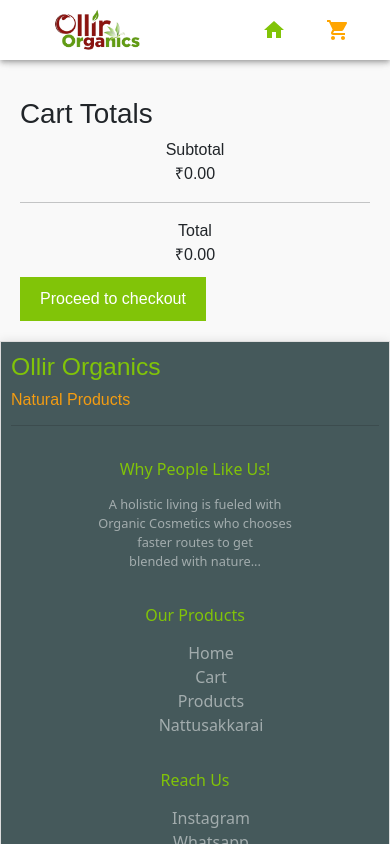
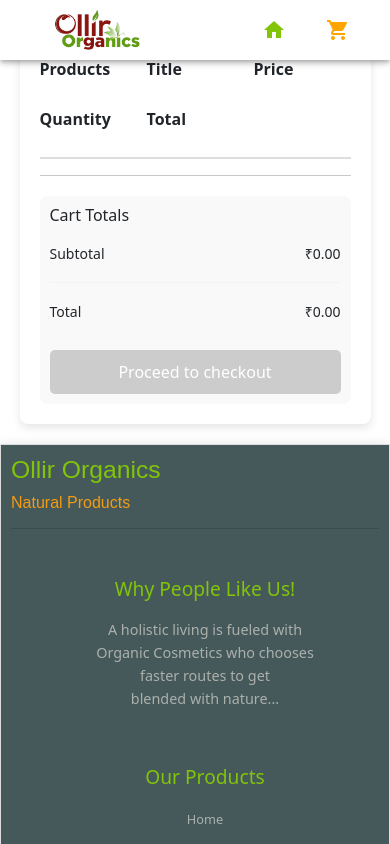
Before and after one commit to VASANTH-KUMAR-V/E-commerce-webpage, a React (Create React App) app: page /cart in a window 390 px wide. Shown: the top 844 px of the page. Built offline with nearby package versions, Linux system fonts and the light colour scheme.

Commit message:
'release'

```diff
--- a/src/components/cart/Cart-Items.css
+++ b/src/components/cart/Cart-Items.css
@@ -1,253 +1,205 @@
-/* General Styling */
+/* Container styling */
 .cartitems {
+  width: 90%;
+  margin: 20px auto;
   padding: 20px;
-  font-family: Arial, sans-serif;
-  background-color: #f9f9f9;
-  margin-top: 5%;
+  box-shadow: 0 4px 8px rgba(0, 0, 0, 0.1);
+  background-color: #fff;
+  border-radius: 8px;
+  margin-top: 7%;
 }
 
-/* Main Layout for Desktop */
 .cartitems-format-main {
   display: grid;
-  grid-template-columns: 1fr 2fr 1fr 2fr 1fr;
+  grid-template-columns: 1fr 2fr 1fr 1fr 1fr;
   font-weight: bold;
-}
-
-.cartitems-format-main p {
-  margin: 0;
+  padding: 10px 0;
+  border-bottom: 2px solid #ddd;
 }
 
 .cartitems-format {
   display: grid;
-  grid-template-columns: 1fr 2fr 1fr 2fr 1fr;
+  grid-template-columns: 1fr 2fr 1fr 1fr 1fr;
   align-items: center;
-  padding: 10px;
-  border: 1px solid #ddd;
-  border-radius: 5px;
-  margin-bottom: 10px;
+  padding: 10px 0;
+  border-bottom: 1px solid #ddd;
 }
 
-.cartitems-format img {
-  width: 80px;
-  height: 80px;
-  object-fit: contain;
+/* Product image styling */
+.carticon-product-icon {
+  width: 60px;
+  height: 60px;
+  object-fit: cover;
+  border-radius: 5px;
 }
 
+/* Quantity control */
 .cartitems-quantity {
   display: flex;
   align-items: center;
+  justify-content: center;
+  gap: 10px;
 }
 
-.cartitems-quantity button {
-  background-color: #f0f0f0;
-  border: 1px solid #ccc;
-  padding: 5px;
-  cursor: pointer;
+/* Hide text for mobile views */
+.hide {
+  display: block;
 }
 
-.cartitems-quantity span {
-  margin: 0 10px;
+/* Cart totals section */
+.cartitems-down {
+  margin-top: 20px;
+  padding: 20px;
+  background-color: #f9f9f9;
+  border-radius: 8px;
 }
 
-.cartitems-down {
-  display: flex;
-  justify-content: space-between;
-  margin-top: 20px;
-}
-
-.cartitems-total {
-  width: 60%;
+.cartitems-total h1 {
+  font-size: 20px;
+  margin-bottom: 10px;
 }
 
 .cartitems-total-item {
   display: flex;
   justify-content: space-between;
-  margin-bottom: 10px;
+  padding: 8px 0;
 }
 
 .cartitems-total-item p {
   margin: 0;
 }
 
-button {
-  background-color: #81c408;
+.cartitems-total hr {
+  margin: 10px 0;
+  border: 0;
+  border-top: 1px solid #ddd;
+}
+
+.cartitems-down button {
+  width: 100%;
+  padding: 10px;
+  margin-top: 20px;
+  background-color: #81C408;
   color: white;
   border: none;
-  padding: 10px 20px;
+  border-radius: 5px;
   cursor: pointer;
+  font-size: 16px;
 }
 
-button:hover {
-  background-color: #6b9c06;
+.cartitems-down button:disabled {
+  background-color: #ccc;
+  cursor: not-allowed;
 }
 
-.error-message {
-  color: red;
-  margin-top: 10px;
-}
-
-/* Checkout Dialog */
+/* Checkout dialog box */
 .checkout-dialog {
   position: fixed;
   top: 0;
   left: 0;
-  width: 100%;
-  height: 100%;
+  width: 100vw;
+  height: 90vh;
   background-color: rgba(0, 0, 0, 0.5);
   display: flex;
   align-items: center;
   justify-content: center;
-  z-index: 9999;
+  margin-top: 5%;
 }
 
 .checkout-dialog-box {
   background-color: #fff;
   padding: 20px;
-  border-radius: 10px;
-  box-shadow: 0 5px 15px rgba(0, 0, 0, 0.2);
-  text-align: center;
-  max-width: 90%;
   width: 400px;
+  border-radius: 8px;
+  box-shadow: 0 4px 8px rgba(0, 0, 0, 0.1);
+}
+
+.checkout-dialog-box h2 {
+  margin-bottom: 10px;
+  color: #81C408;
+}
+
+.checkout-dialog-box pre {
+  margin-bottom: 5px;
+  color: #010100;
+  font-family: Arial, Helvetica, sans-serif;
+  font-style: bold;
 }
 
 .checkout-dialog-box input,
 .checkout-dialog-box textarea {
   width: 100%;
-  margin-bottom: 15px;
   padding: 10px;
-  border: 1px solid #ccc;
+  margin: 8px 0;
+  border: 1px solid #81C408;
   border-radius: 5px;
-  font-size: 16px;
-}
-/* Add this CSS in your Cart-Items.css or relevant CSS file */
-.danger-button {
-  background-color: #e74c3c; /* Red for danger */
-  color: white;
-  padding: 10px 20px;
-  border: none;
-  cursor: pointer;
 }
 
-.danger-button:hover {
-  background-color: #c0392b; /* Darker red on hover */
+.checkout-dialog-box button {
+  width: 48%;
+  padding: 10px;
+  margin-top: 10px;
+  border: none;
+  border-radius: 5px;
+  cursor: pointer;
+  justify-content: space-around;
 }
 
 
-/* Responsive Layout Adjustments */
 
-/* Tablet View */
-@media (max-width: 768px) {
-  .cartitems-format-main {
-    display: grid;
-    grid-template-columns: 2fr 2fr 2fr;
-    text-align: center;
-  }
+.checkout-dialog-box .sucess-button {
+  background-color: #82c408b3;
+  color: white;
+}
 
+.checkout-dialog-box .sucess-button:hover {
+  background-color: #81C408;
+}
+.checkout-dialog-box .danger-button {
+  background-color: #ff4d4dc3;
+  color: white;
+}
+
+.checkout-dialog-box .danger-button:hover {
+  background-color: #fd0f0fd9;
+}
+
+/* Error message styling */
+.error-message {
+  color: red;
+  font-size: 14px;
+  margin-top: 10px;
+}
+
+/* Responsive styling */
+@media screen and (max-width: 768px) {
+  .cartitems-format-main,
   .cartitems-format {
-    display: grid;
-    grid-template-columns: 1fr 1fr;
-    grid-template-rows: auto auto;
-    align-items: center;
-    padding: 10px;
+    grid-template-columns: 1fr 1fr 1fr;
+    gap: 10px;
   }
 
   .cartitems-format img {
-    width: 60px;
-    height: 60px;
+    display: none;
   }
 
-  .cartitems-quantity {
-    justify-content: center;
-  }
-
-  .cartitems-total {
-    width: 100%;
-    margin-top: 20px;
-  }
-
-  .cartitems-total-item {
-    flex-direction: column;
-    align-items: center;
-  }
-
-  .cartitems-down {
-    flex-direction: column;
-    align-items: center;
-  }
-}
-
-/* Mobile View */
-@media (max-width: 480px) {
-  .cartitems-format-main{
-    display: none;
-  }
-  /* Adjust layout for the rest of the elements */
-  .cartitems-format {
-    display: grid;
-    grid-template-columns: 1fr 1fr; /* Two columns */
-    grid-template-rows: auto auto auto; /* Three rows (image, price, name/quantity) */
-    grid-gap: 10px;
-    padding: 10px;
-    border: 1px solid #ddd;
-    border-radius: 5px;
-    margin-bottom: 10px;
-  }
-
-  /* Image */
-  .cartitems-format img {
-    grid-column: 1 / 2; /* First column */
-    grid-row: 1 / 2; /* First row */
-    width: 50px;
-    height: 50px;
-    justify-self: start;
-  }
-
-  /* Price */
-  .cartitems-format .price {
-    grid-column: 2 / 3; /* Second column */
-    grid-row: 1 / 2; /* First row */
-    font-size: 14px;
-    align-self: center;
-    text-align: right;
-  }
-
-  /* Name */
-  .cartitems-format .name {
-    grid-column: 1 / 3; /* Span across both columns */
-    grid-row: 2 / 3; /* Second row */
-    font-size: 14px;
-    font-weight: bold;
-    color: #333;
-    align-self: center;
-    text-align: left; /* Align name to the left */
-  }
-
-  /* Quantity */
-  .cartitems-format .quantity {
-    grid-column: 1 / 3; /* Span across both columns */
-    grid-row: 3 / 4; /* Third row */
-    font-size: 14px;
-    align-self: center;
-    text-align: left; /* Align quantity to the left */
-    display: flex;
-    justify-content: flex-start; /* Align quantity controls to the left */
-    gap: 5px;
-  }
-
-  /* Hide specific elements for mobile view */
   .hide {
     display: none;
   }
 
-  /* Adjust button style in mobile */
-  .cartitems-quantity button {
-    background-color: #f0f0f0;
-    border: 1px solid #ccc;
-    padding: 5px;
-    cursor: pointer;
+  .cartitems-down {
+    padding: 10px;
   }
 
-  .cartitems-quantity span {
-    margin: 0 5px;
+  .cartitems-total h1 {
+    font-size: 16px;
+  }
+
+  .cartitems-total-item p {
+    font-size: 14px;
+  }
+
+  .checkout-dialog-box {
+    width: 90%;
   }
 }
--- a/src/components/footer/Footer.jsx
+++ b/src/components/footer/Footer.jsx
@@ -1,6 +1,6 @@
 import React from "react";
-import { Link } from "react-router-dom"; // Import Link from React Router
-import "./footer.css"; // Ensure the path is correct
+import { Link } from "react-router-dom";
+import "./footer.css";
 
 function Footer() {
   return (
@@ -22,7 +22,7 @@
             </div>
             <div className="menu-items">
               <h5>Our Products</h5>
-              <ul> {/* Added ul to wrap li items */}
+              <ul>
                 <li>
                   <Link to="/">Home</Link>
                 </li>
@@ -30,17 +30,17 @@
                   <Link to="/cart">Cart</Link>
                 </li>
                 <li>
-                  <Link to="#products-heading">Products</Link> {/* Changed to Link */}
+                  <a href="#products-heading">Products</a> {/* Fixed */}
                 </li>
                 <li>
-                  <Link to="#nattu-sakkarai">Nattusakkarai</Link> {/* Changed to Link */}
+                  <a href="#nattu-sakkarai">Nattusakkarai</a> {/* Fixed */}
                 </li>
               </ul>
             </div>
 
             <div className="menu-items">
               <h5>Reach Us</h5>
-              <ul> {/* Added ul to wrap li items */}
+              <ul>
                 <li>
                   <a
                     href="https://www.instagram.com/ollirorganics?utm_source=ig_web_button_share_sheet&igsh=ZDNlZDc0MzIxNw=="
--- a/src/components/footer/footer.css
+++ b/src/components/footer/footer.css
@@ -1,16 +1,20 @@
+/* Global Styles */
 html {
   scroll-padding-top: 80px; /* Adjust this value based on your navbar height */
+  scroll-behavior: smooth; /* Smooth scrolling for anchor links */
 }
 
+/* Footer Container */
 .container-footer {
   width: 100%;
   margin: 0 auto;
   padding: 20px;
-    background-color: #45595B;
+  background-color: #45595B; /* Dark background */
   border: 1px solid #ddd;
   box-shadow: 0 0 10px rgba(0, 0, 0, 0.1);
 }
 
+/* Header Titles */
 .container-item h2 {
   color: #81C408;
   font-family: sans-serif;
@@ -21,44 +25,65 @@
   font-family: sans-serif;
 }
 
-  /* Flexbox for menu, already responsive in some cases */
+/* Menu Layout */
 .menu {
   display: flex;
-    justify-content: space-between;
-    flex-wrap: wrap;  /* Allow wrapping in mobile */
+  justify-content: space-between; /* Even spacing between sections */
+  flex-wrap: wrap; /* Wrap items for smaller screens */
+  margin-top: 20px;
 }
 
-  /* Menu items styling */
+.menu-items {
+  flex: 1; /* Equal width for all sections */
+  min-width: 200px; /* Prevent shrinking too much */
+  margin: 10px; /* Spacing between items */
+}
+
+/* Section Titles */
 .menu-items h5 {
   color: #81C408;
+  margin-bottom: 10px;
+  font-size: 1.2rem;
 }
 
-  .menu-items p {
-    color: rgba(255, 255, 255, .5);
-    flex-wrap: wrap;  /* Wrap text on mobile */
-  }
-
-  .menu-items a {
-    text-decoration: none;
-    color: rgba(255, 255, 255, .5);
+/* List Styles */
+.menu-items ul {
+  padding: 0;
+  margin: 0;
+  list-style-type: none; /* Remove bullets */
 }
 
 .menu-items li {
-    list-style-type: none;
+  margin-bottom: 8px;
 }
 
-  /* Hover state for links */
+/* Link Styles */
+.menu-items a {
+  text-decoration: none;
+  color: rgb(171, 176, 171);
+  font-size: 0.9rem;
+  transition: color 0.3s;
+}
+
+/* Hover Effect */
 .menu-items a:hover {
   color: #f39c12;
   text-decoration: underline;
+  text-underline-offset: 2px;
   text-decoration-thickness: 1px;
-    text-underline-offset: 2px;
   text-decoration-color: #81C408;
 }
 
+/* Paragraph Styles */
+.menu-items p {
+  color: rgb(171, 176, 171);
+  font-size: 0.9rem;
+  line-height: 1.6;
+}
+
+/* Footer Copyright Section */
 .footer-copyright {
-    /* Adjust the background color if needed */
-    background-color: #45595B;
+  background-color: #45595B; /* Match footer background */
   padding: 10px;
   text-align: center;
 }
@@ -68,46 +93,94 @@
   color: #81C408;
 }
 
+/* ============================= */
+/* Responsive Design for 3 Views */
+/* ============================= */
 
-  /* Mobile responsiveness */
-  @media (max-width: 768px) {
+/* 1. Mobile Phones (upto 480px) */
+@media (max-width: 480px) {
+  .container-footer {
+    padding: 10px; /* Reduce padding for smaller screens */
+  }
+
   .menu {
-      flex-direction: column;  /* Stack items vertically */
-      align-items: center;     /* Center items horizontally */
+    flex-direction: column; /* Stack sections vertically */
+    align-items: center; /* Center align the items */
   }
 
   .menu-items {
-      width: 100%;  /* Make menu items take full width */
-      text-align: center;  /* Center text */
+    width: 100%; /* Full width for menu items */
+    text-align: center;
   }
 
   .menu-items h5 {
-      font-size: 1.2rem;  /* Slightly larger font on mobile */
-      margin-top: 10px;  /* Add padding on top and bottom */
+    font-size: 1rem; /* Adjust font size */
+    padding: 8px 0;
+  }
+
+  .menu-items p,
+  .menu-items a {
+    font-size: 0.8rem; /* Smaller font for tight spaces */
+  }
+}
+
+/* 2. Tablets and Small Screens (481px - 768px) */
+@media (max-width: 768px) {
+  .menu {
+    flex-direction: column; /* Stack vertically */
+    align-items: center;
+  }
+
+  .menu-items {
+    width: 100%; /* Full width for menu items */
+    text-align: center; /* Center align text */
+  }
+
+  .menu-items h5 {
+    font-size: 1.2rem;
+    margin-top: 10px;
   }
 
   .menu-items p {
-      font-size: 0.9rem;  /* Smaller text for better fit */
+    font-size: 0.9rem;
   }
 
   .menu-items a {
     padding: 5px 0;
-      margin-top: 0;  /* Add spacing between links */
   }
 }
 
-  /* For very small screens (e.g., phones in portrait mode) */
-  @media (max-width: 480px) {
-    .container-footer {
-      padding: 10px;  /* Less padding on small screens */
+/* 3. Medium Devices (769px - 1024px) */
+@media (min-width: 769px) and (max-width: 1024px) {
+  .menu {
+    justify-content: space-around; /* Spread out evenly */
+    flex-wrap: nowrap; /* Prevent wrapping */
+  }
+
+  .menu-items {
+    text-align: left; /* Align text to the left */
   }
 
   .menu-items h5 {
-      font-size: 1rem;  /* Even smaller font size */
-      padding: 8px 0;  /* Reduced padding for very small screens */
+    font-size: 1.3rem; /* Slightly larger headings */
   }
 
-    .menu-items p {
-      font-size: 0.8rem;  /* Smaller text size for tight spaces */
+  .menu-items a {
+    font-size: 1rem;
   }
 }
+
+/* 4. Large Screens (min-width: 1025px) */
+@media (min-width: 1025px) {
+  .menu {
+    justify-content: space-between; /* Keep default spacing */
+  }
+
+  .menu-items h5 {
+    font-size: 1.4rem; /* Larger headings for big screens */
+  }
+
+  .menu-items a {
+    font-size: 1rem;
+  }
+}
--- a/src/components/nattusakkarai/nattusakkarai.css
+++ b/src/components/nattusakkarai/nattusakkarai.css
@@ -109,10 +109,10 @@
         padding: 15px; /* Reduced padding on smaller screens */
     }
 
-    .banner h1.display-3,
+
+    } .banner h1.display-3,
     .banner p.display-3 {
         font-size: 1.8em; /* Smaller font size for mobile */
-    }
 
     .banner p {
         font-size: 0.9em; /* Smaller text size */
```
Also changed, not shown: src/components/cart/cart.jsx (+19 -12 lines). Lines whose indentation alone changed are shown as unchanged.
